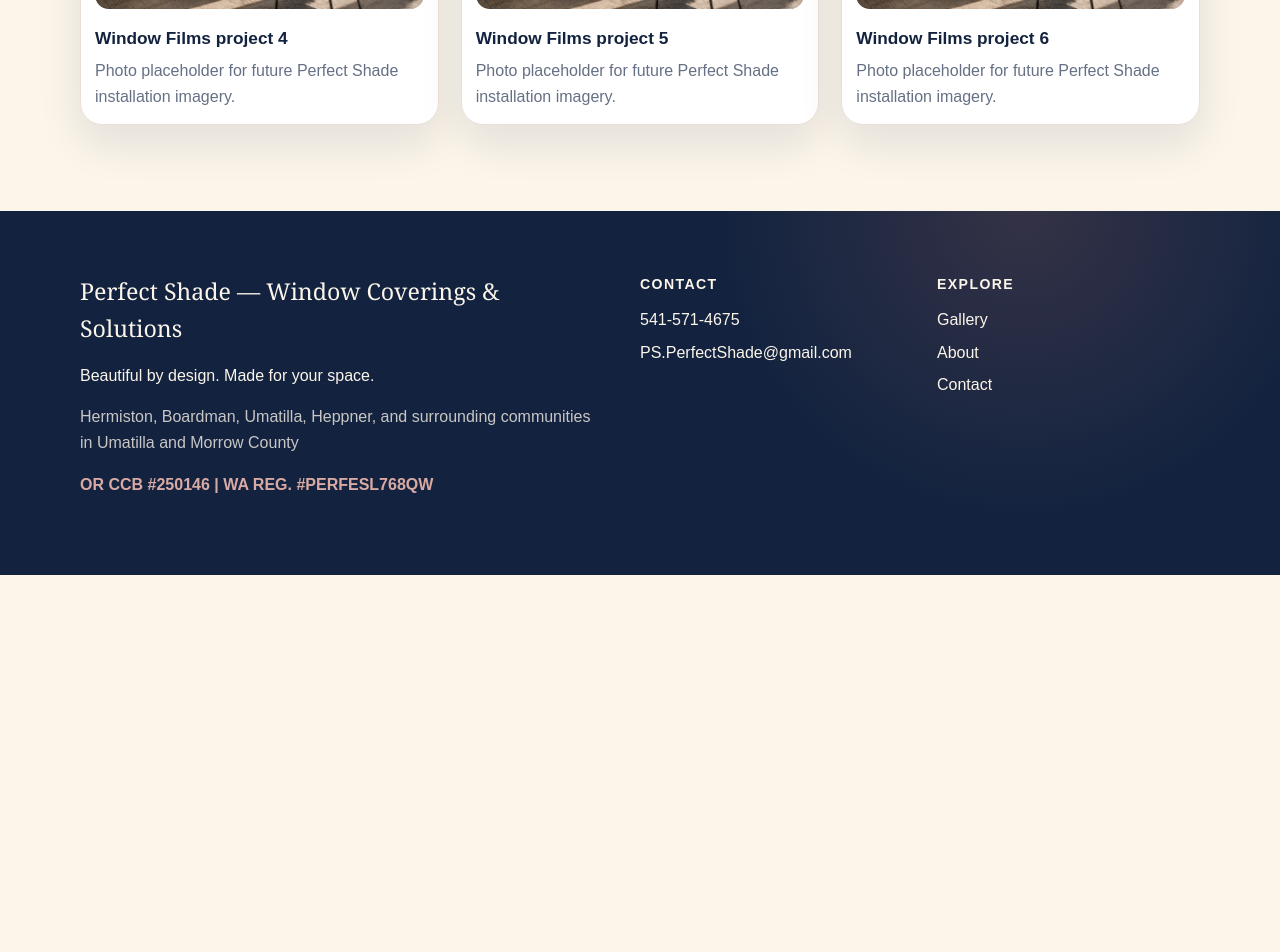
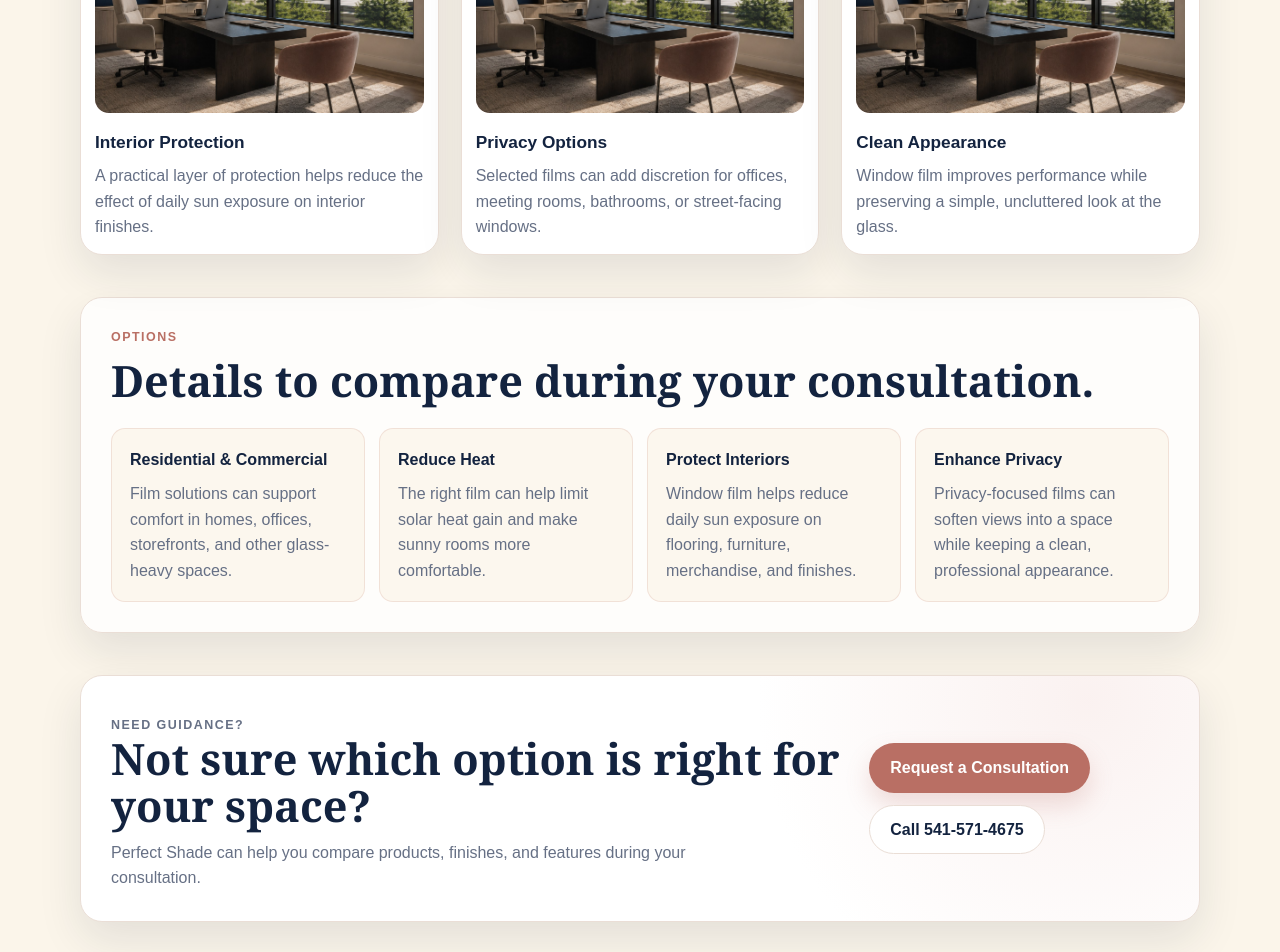
Before and after one commit to unifiedtechworks/GetYourPerfectShade, a Next.js app: page /gallery/window-films in a window 1280 px wide. Shown: the part 1300-2252 px from the top of the page. Before the commit the page ends 1875 px from the top, so only its background shows below. Built offline with nearby package versions, Linux system fonts and the light colour scheme.

Commit message:
Replace gallery placeholder copy with production text

```diff
--- a/app/gallery/exterior-solutions/page.tsx
+++ b/app/gallery/exterior-solutions/page.tsx
@@ -5,7 +5,7 @@ import { services } from "@/data/services";
 export const metadata: Metadata = {
   title: "Exterior Window Coverings Gallery",
   description:
-    "Placeholder gallery for exterior shades, screens, awnings, comfort, and UV protection solutions."
+    "Explore exterior shades, screens, and awnings that add comfort, UV protection, and outdoor appeal for homes and businesses."
 };
 
 export default function ExteriorSolutionsGalleryPage() {
--- a/app/gallery/window-coverings/page.tsx
+++ b/app/gallery/window-coverings/page.tsx
@@ -5,7 +5,7 @@ import { services } from "@/data/services";
 export const metadata: Metadata = {
   title: "Window Coverings Gallery",
   description:
-    "Placeholder gallery for Perfect Shade custom shades, blinds, draperies, and motorized window coverings."
+    "Explore custom window coverings in Hermiston, including shades, blinds, draperies, and motorized options for Umatilla and Morrow County homes and businesses."
 };
 
 export default function WindowCoveringsGalleryPage() {
--- a/app/gallery/window-films/page.tsx
+++ b/app/gallery/window-films/page.tsx
@@ -5,7 +5,7 @@ import { services } from "@/data/services";
 export const metadata: Metadata = {
   title: "Window Films Gallery",
   description:
-    "Placeholder gallery for residential and commercial window films that reduce heat, protect interiors, and enhance privacy."
+    "Learn about residential and commercial window films that help reduce heat, soften glare, protect interiors, and improve privacy."
 };
 
 export default function WindowFilmsGalleryPage() {
--- a/app/globals.css
+++ b/app/globals.css
@@ -284,7 +284,7 @@ a:focus-visible {
   box-shadow: 0 12px 28px rgba(19, 35, 63, 0.07);
 }
 
-.placeholderImage {
+.decorativeImageShell {
   aspect-ratio: 4 / 3;
   min-height: 0;
   border: 1px solid rgba(19, 35, 63, 0.1);
@@ -297,7 +297,7 @@ a:focus-visible {
   overflow: hidden;
 }
 
-.placeholderImage::after {
+.decorativeImageShell::after {
   content: "";
   position: absolute;
   left: 18%;
@@ -308,7 +308,7 @@ a:focus-visible {
   background: rgba(185, 111, 100, 0.28);
 }
 
-.placeholderImage::before {
+.decorativeImageShell::before {
   content: "";
   position: absolute;
   inset: 18% 22% 22%;
--- a/app/page.tsx
+++ b/app/page.tsx
@@ -80,8 +80,8 @@ export default function HomePage() {
           <SectionHeading
             eyebrow="Gallery"
             id="gallery-heading"
-            title="A first look at future project galleries."
-            intro="Placeholder areas are ready for real client photos, product detail shots, and before-and-after project images."
+            title="Explore window covering solutions by category."
+            intro="See how Perfect Shade organizes interior coverings, window films, and exterior shade solutions around comfort, privacy, light control, and the finished look of your space."
           />
           <div className="grid3">
             {galleryCategories.map((category) => (
--- a/components/GalleryDetailPage.module.css
+++ b/components/GalleryDetailPage.module.css
@@ -77,7 +77,7 @@
   gap: 22px;
 }
 
-.placeholder {
+.galleryItem {
   border: 1px solid var(--color-line);
   border-radius: var(--radius-lg);
   background: var(--color-white);
@@ -86,24 +86,88 @@
   transition: transform 220ms ease, box-shadow 220ms ease;
 }
 
-.placeholder:hover {
+.galleryItem:hover {
   box-shadow: 0 24px 58px rgba(19, 35, 63, 0.14);
   transform: translateY(-4px);
 }
 
-.placeholder:hover .image {
+.galleryItem:hover .image {
   transform: scale(1.03);
 }
 
-.placeholder h2 {
+.galleryItem h2 {
   margin: 16px 0 6px;
   color: var(--color-navy);
   font-size: 1.08rem;
 }
 
-.placeholder p {
+.galleryItem p {
   margin: 0;
   color: var(--color-muted);
+}
+
+.details,
+.cta {
+  margin-top: 42px;
+  border: 1px solid var(--color-line);
+  border-radius: var(--radius-lg);
+  background: rgba(255, 255, 255, 0.78);
+  box-shadow: var(--shadow-card);
+}
+
+.details {
+  padding: 30px;
+}
+
+.details h2,
+.cta h2 {
+  margin: 0;
+  color: var(--color-navy);
+  font-family: var(--font-heading);
+  font-size: clamp(1.8rem, 4vw, 2.7rem);
+  line-height: 1.08;
+}
+
+.detailGrid {
+  display: grid;
+  grid-template-columns: repeat(4, 1fr);
+  gap: 14px;
+  margin-top: 24px;
+}
+
+.detailGrid article {
+  border: 1px solid rgba(185, 111, 100, 0.16);
+  border-radius: var(--radius-md);
+  background: rgba(251, 245, 234, 0.76);
+  padding: 18px;
+}
+
+.detailGrid h3 {
+  margin: 0 0 8px;
+  color: var(--color-navy);
+  font-size: 1rem;
+}
+
+.detailGrid p,
+.cta p {
+  margin: 0;
+  color: var(--color-muted);
+}
+
+.cta {
+  display: flex;
+  gap: 24px;
+  align-items: center;
+  justify-content: space-between;
+  background:
+    radial-gradient(circle at 90% 10%, rgba(244, 223, 220, 0.42), transparent 32%),
+    var(--color-white);
+  padding: 30px;
+}
+
+.cta p {
+  max-width: 640px;
+  margin-top: 10px;
 }
 
 @media (max-width: 860px) {
@@ -111,7 +175,12 @@
     grid-template-columns: 1fr;
   }
 
-  .grid {
+  .grid,
+  .detailGrid {
     grid-template-columns: 1fr;
   }
+
+  .cta {
+    display: grid;
+  }
 }
--- a/components/GalleryDetailPage.tsx
+++ b/components/GalleryDetailPage.tsx
@@ -14,7 +14,7 @@ export function GalleryDetailPage({ service }: { service: Service }) {
           <div>
             <p className="eyebrow">Gallery</p>
             <h1>{service.title}</h1>
-            <p>{service.summary}</p>
+            <p>{service.detailIntro}</p>
             <ul>
               {service.items.map((item) => (
                 <li key={item}>{item}</li>
@@ -32,8 +32,8 @@ export function GalleryDetailPage({ service }: { service: Service }) {
           </div>
         </div>
         <div className={styles.grid}>
-          {Array.from({ length: 6 }).map((_, index) => (
-            <article key={index} className={styles.placeholder}>
+          {service.galleryCards.map((card, index) => (
+            <article key={card.title} className={styles.galleryItem}>
               <div className={styles.projectImage}>
                 <Image
                   src={service.image.src}
@@ -43,13 +43,43 @@ export function GalleryDetailPage({ service }: { service: Service }) {
                   className={styles.image}
                 />
               </div>
-              <h2>
-                {service.title} project {index + 1}
-              </h2>
-              <p>Photo placeholder for future Perfect Shade installation imagery.</p>
+              <h2>{card.title}</h2>
+              <p>{card.description}</p>
             </article>
           ))}
         </div>
+        <section className={styles.details} aria-labelledby="details-heading">
+          <div>
+            <p className="eyebrow">Options</p>
+            <h2 id="details-heading">Details to compare during your consultation.</h2>
+          </div>
+          <div className={styles.detailGrid}>
+            {service.highlights.map((highlight) => (
+              <article key={highlight.title}>
+                <h3>{highlight.title}</h3>
+                <p>{highlight.description}</p>
+              </article>
+            ))}
+          </div>
+        </section>
+        <section className={styles.cta} aria-labelledby="gallery-cta-heading">
+          <div>
+            <p className="eyebrow">Need guidance?</p>
+            <h2 id="gallery-cta-heading">Not sure which option is right for your space?</h2>
+            <p>
+              Perfect Shade can help you compare products, finishes, and features during
+              your consultation.
+            </p>
+          </div>
+          <div className="buttonRow">
+            <Link className="button buttonPrimary" href="/contact">
+              Request a Consultation
+            </Link>
+            <Link className="button buttonLight" href="tel:5415714675">
+              Call 541-571-4675
+            </Link>
+          </div>
+        </section>
       </div>
     </main>
   );
--- a/data/services.ts
+++ b/data/services.ts
@@ -3,6 +3,7 @@ export type Service = {
   slug: string;
   href: string;
   summary: string;
+  detailIntro: string;
   eyebrow: string;
   icon: string;
   image: {
@@ -10,6 +11,14 @@ export type Service = {
     alt: string;
   };
   items: string[];
+  highlights: {
+    title: string;
+    description: string;
+  }[];
+  galleryCards: {
+    title: string;
+    description: string;
+  }[];
 };
 
 export const services: Service[] = [
@@ -17,40 +26,211 @@ export const services: Service[] = [
     title: "Window Coverings",
     slug: "window-coverings",
     href: "/gallery/window-coverings",
-    summary: "Custom interior treatments that balance style, privacy, and everyday light control.",
+    summary:
+      "Custom shades, blinds, draperies, and motorized options designed for privacy, light control, and everyday comfort.",
+    detailIntro:
+      "Interior window coverings should do more than finish a room. The right shades, blinds, or draperies can soften natural light, improve privacy, reduce glare, and bring the entire space together. Perfect Shade helps homeowners and businesses choose window treatments that match the way each room is used, from everyday comfort to a polished finished look.",
     eyebrow: "Interior comfort",
     icon: "WC",
     image: {
       src: "/images/perfect-shade/window-coverings.jpg",
       alt: "Elegant living room with custom drapery and light-filtering shade"
     },
-    items: ["Shades", "Blinds", "Draperies", "Motorization"]
+    items: ["Shades", "Blinds", "Draperies", "Motorization"],
+    highlights: [
+      {
+        title: "Shades",
+        description:
+          "A refined option for soft light control, privacy, insulation, and a clean finished look."
+      },
+      {
+        title: "Blinds",
+        description:
+          "Adjustable slats make it easy to manage sunlight, views, and privacy throughout the day."
+      },
+      {
+        title: "Draperies",
+        description:
+          "Custom fabric treatments add warmth, texture, softness, and a more complete room design."
+      },
+      {
+        title: "Motorization",
+        description:
+          "Motorized options add convenience for large windows, hard-to-reach areas, and everyday comfort."
+      }
+    ],
+    galleryCards: [
+      {
+        title: "Soft Light for Living Spaces",
+        description:
+          "Layered shades and draperies can filter daylight while keeping a room warm, welcoming, and private."
+      },
+      {
+        title: "Everyday Privacy",
+        description:
+          "Blinds and shades help bedrooms, offices, and street-facing rooms feel more comfortable day and night."
+      },
+      {
+        title: "Finished Room Design",
+        description:
+          "Fabric, color, texture, and hardware choices can bring windows into the overall design of the space."
+      },
+      {
+        title: "Large Window Solutions",
+        description:
+          "Measured products help wide or tall windows feel intentional while managing glare and heat."
+      },
+      {
+        title: "Convenient Motorized Options",
+        description:
+          "Motorized coverings make daily light control easier for busy homes, offices, and hard-to-reach windows."
+      },
+      {
+        title: "Professional Fit",
+        description:
+          "Careful measurement and installation help each treatment operate smoothly and look properly finished."
+      }
+    ]
   },
   {
     title: "Window Films",
     slug: "window-films",
     href: "/gallery/window-films",
-    summary: "Residential and commercial films to reduce heat, protect interiors, and add privacy.",
+    summary:
+      "Residential and commercial films that help reduce heat, soften glare, protect interiors, and improve privacy.",
+    detailIntro:
+      "Window film is a clean, practical way to improve comfort without changing the look of your space. It can help reduce heat, soften glare, add privacy, and protect flooring, furniture, merchandise, and interior finishes from daily sun exposure. Perfect Shade works with both homes and commercial spaces that need practical performance from their glass.",
     eyebrow: "Performance glass",
     icon: "WF",
     image: {
       src: "/images/perfect-shade/window-films.jpg",
       alt: "Modern office with large windows suitable for heat and glare reducing window film"
     },
-    items: ["Residential & Commercial", "Reduce Heat", "Protect", "Enhance Privacy"]
+    items: ["Residential & Commercial", "Reduce Heat", "Protect Interiors", "Enhance Privacy", "Reduce Glare"],
+    highlights: [
+      {
+        title: "Residential & Commercial",
+        description:
+          "Film solutions can support comfort in homes, offices, storefronts, and other glass-heavy spaces."
+      },
+      {
+        title: "Reduce Heat",
+        description:
+          "The right film can help limit solar heat gain and make sunny rooms more comfortable."
+      },
+      {
+        title: "Protect Interiors",
+        description:
+          "Window film helps reduce daily sun exposure on flooring, furniture, merchandise, and finishes."
+      },
+      {
+        title: "Enhance Privacy",
+        description:
+          "Privacy-focused films can soften views into a space while keeping a clean, professional appearance."
+      }
+    ],
+    galleryCards: [
+      {
+        title: "Comfort for Sunny Rooms",
+        description:
+          "Window film helps manage heat and glare where direct sun makes a room harder to enjoy."
+      },
+      {
+        title: "Commercial Glass Performance",
+        description:
+          "Office and storefront films can support comfort, privacy, and a more usable work environment."
+      },
+      {
+        title: "Glare Control",
+        description:
+          "Film can soften harsh light on screens, work surfaces, seating areas, and customer-facing spaces."
+      },
+      {
+        title: "Interior Protection",
+        description:
+          "A practical layer of protection helps reduce the effect of daily sun exposure on interior finishes."
+      },
+      {
+        title: "Privacy Options",
+        description:
+          "Selected films can add discretion for offices, meeting rooms, bathrooms, or street-facing windows."
+      },
+      {
+        title: "Clean Appearance",
+        description:
+          "Window film improves performance while preserving a simple, uncluttered look at the glass."
+      }
+    ]
   },
   {
     title: "Exterior Window Coverings",
     slug: "exterior-solutions",
     href: "/gallery/exterior-solutions",
-    summary: "Outdoor shade solutions for comfort, UV protection, and polished curb appeal.",
+    summary:
+      "Exterior shades, screens, and awnings that add comfort, UV protection, and polished outdoor appeal.",
+    detailIntro:
+      "Exterior window coverings help make outdoor and sun-facing spaces more comfortable while adding a finished look to the property. From exterior shades and screens to awnings, Perfect Shade offers solutions that help manage sunlight, improve comfort, and support the way you use your home or business.",
     eyebrow: "Outdoor shade",
     icon: "EX",
     image: {
       src: "/images/perfect-shade/exterior-solutions.jpg",
       alt: "Outdoor patio with retractable awning and exterior solar shade solution"
     },
-    items: ["Shades", "Screens", "Awnings", "Comfort", "UV Protection"]
+    items: ["Shades", "Screens", "Awnings", "Comfort", "UV Protection", "Outdoor Appeal"],
+    highlights: [
+      {
+        title: "Exterior Shades",
+        description:
+          "Exterior shades help manage sun exposure before it reaches the glass or outdoor living area."
+      },
+      {
+        title: "Screens",
+        description:
+          "Screens can add comfort, privacy, and filtered light for patios, windows, and exterior-facing spaces."
+      },
+      {
+        title: "Awnings",
+        description:
+          "Awnings create shade, improve outdoor usability, and add a polished architectural detail."
+      },
+      {
+        title: "UV Protection",
+        description:
+          "Exterior solutions help reduce harsh sun exposure while supporting comfort and curb appeal."
+      }
+    ],
+    galleryCards: [
+      {
+        title: "Patio Comfort",
+        description:
+          "Exterior shade helps patios and seating areas feel more usable during bright, warm parts of the day."
+      },
+      {
+        title: "Sun-Facing Windows",
+        description:
+          "Exterior coverings help manage sunlight before it reaches windows, rooms, and work areas."
+      },
+      {
+        title: "Screens for Filtered Light",
+        description:
+          "Exterior screens can soften light, add privacy, and support comfort without fully closing off a space."
+      },
+      {
+        title: "Awnings with Presence",
+        description:
+          "Awnings add shade and a finished look for patios, entries, storefronts, and outdoor gathering areas."
+      },
+      {
+        title: "Outdoor Appeal",
+        description:
+          "The right exterior solution should look intentional from the street and useful from the inside."
+      },
+      {
+        title: "Practical Sun Management",
+        description:
+          "Exterior shades, screens, and awnings can help reduce glare, heat, and direct UV exposure."
+      }
+    ]
   }
 ];
 
```
Also changed, not shown: app/gallery/page.tsx (+4 -4 lines).
